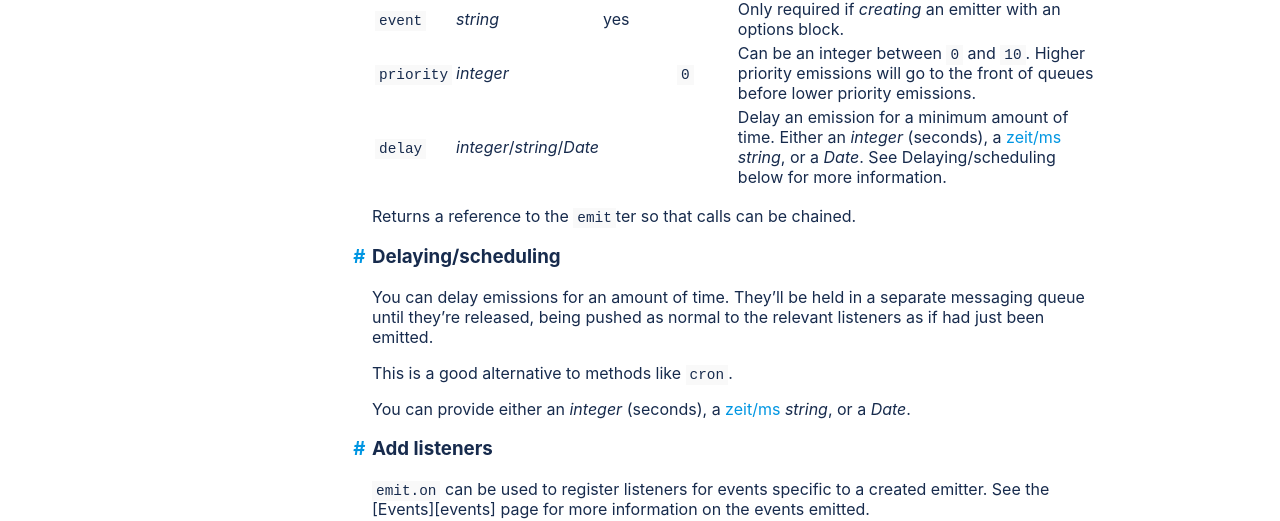
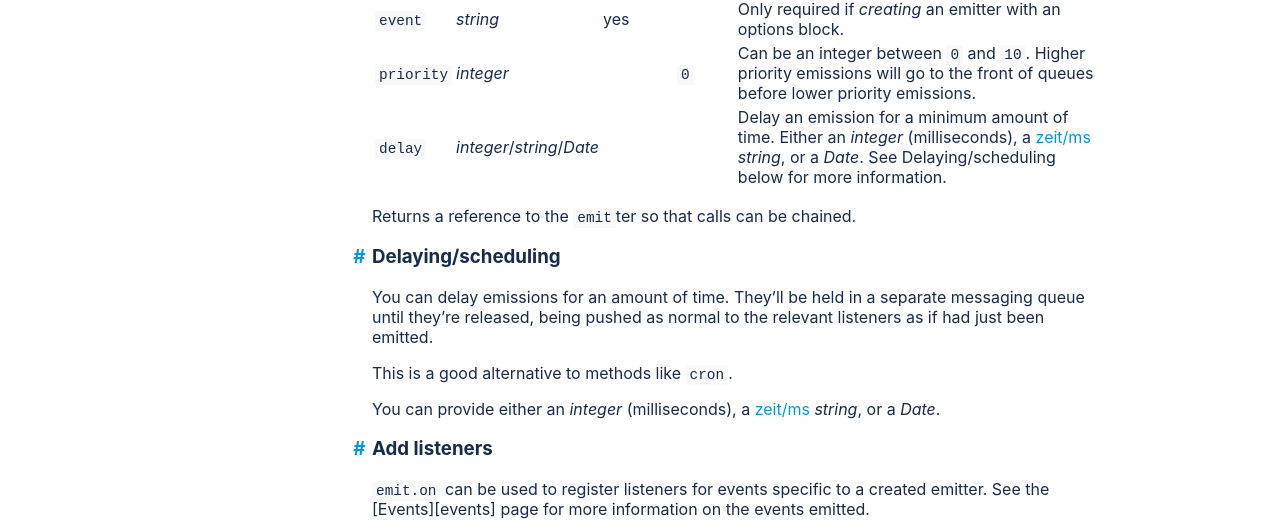
Before and after one commit to jpwilliams/remit, a Jekyll site: the page built from docs/_api/emit.md, in a window 1280 px wide. Shown: the part 1443-1964 px from the top of the page. Built offline with Jekyll 4.4.1, drawn with Linux system fonts in a browser that asks for light colours.

Commit message:
fix docs incorrectly marking delay as seconds

```diff
--- a/docs/_api/emit.md
+++ b/docs/_api/emit.md
@@ -66,7 +66,7 @@ Available options:
 | ------------------------------------------------ |
 | `event` | _string_ | yes | | Only required if _creating_ an emitter with an options block. |
 | `priority` | _integer_ | | `0` | Can be an integer between `0` and `10`. Higher priority emissions will go to the front of queues before lower priority emissions. |
-| `delay` | _integer_/_string_/_Date_ | | | Delay an emission for a minimum amount of time. Either an _integer_ (seconds), a [zeit/ms](https://npm.im/ms) _string_, or a _Date_. See Delaying/scheduling below for more information. |
+| `delay` | _integer_/_string_/_Date_ | | | Delay an emission for a minimum amount of time. Either an _integer_ (milliseconds), a [zeit/ms](https://npm.im/ms) _string_, or a _Date_. See Delaying/scheduling below for more information. |
 
 Returns a reference to the `emit`ter so that calls can be chained.
 
@@ -76,7 +76,7 @@ You can delay emissions for an amount of time. They'll be held in a separate mes
 
 This is a good alternative to methods like `cron`.
 
-You can provide either an _integer_ (seconds), a [zeit/ms](https://npm.im/ms) _string_, or a _Date_.
+You can provide either an _integer_ (milliseconds), a [zeit/ms](https://npm.im/ms) _string_, or a _Date_.
 
 ### Add listeners
 
```
